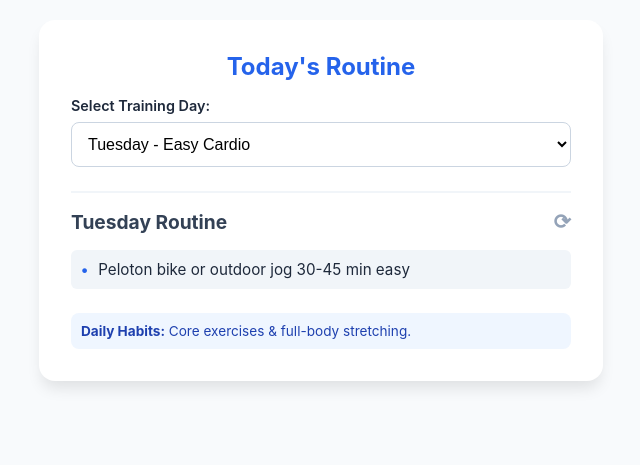
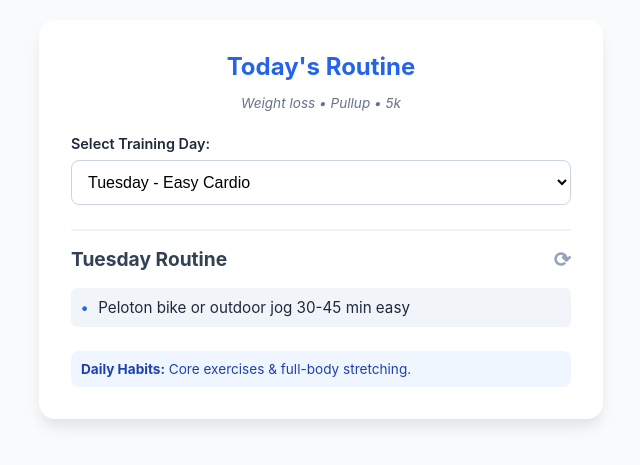
Before and after one commit to monsur/monsur.github.io, a Jekyll site: the page workout.html, which Jekyll copies as it is, in a window 1280 px wide. Shown: the top 465 px of the page, without its empty margins (319-959 px from the left). Built offline with Jekyll 4.4.1, drawn with Linux system fonts in a browser that asks for light colours.

Commit message:
Add tagline to workout display and adjust heading margin

```diff
--- a/workout.html
+++ b/workout.html
@@ -29,7 +29,8 @@
             shadow: 0 4px 6px -1px rgb(0 0 0 / 0.1);
             box-shadow: 0 10px 15px -3px rgb(0 0 0 / 0.1);
         }
-        h1 { margin-top: 0; font-size: 1.5rem; text-align: center; color: var(--primary); }
+        h1 { margin-top: 0; margin-bottom: 0.5rem; font-size: 1.5rem; text-align: center; color: var(--primary); }
+        .tagline { text-align: center; font-size: 0.85rem; font-style: italic; color: #64748b; margin-bottom: 1.5rem; }
         .selector-group { margin-bottom: 1.5rem; }
         label { display: block; margin-bottom: 0.5rem; font-weight: 600; font-size: 0.9rem; }
         select {
@@ -117,6 +118,7 @@
 
 <div class="container">
     <h1>Today's Routine</h1>
+    <p class="tagline">Weight loss • Pullup • 5k</p>
 
     <div class="selector-group">
         <label for="daySelect">Select Training Day:</label>
```
